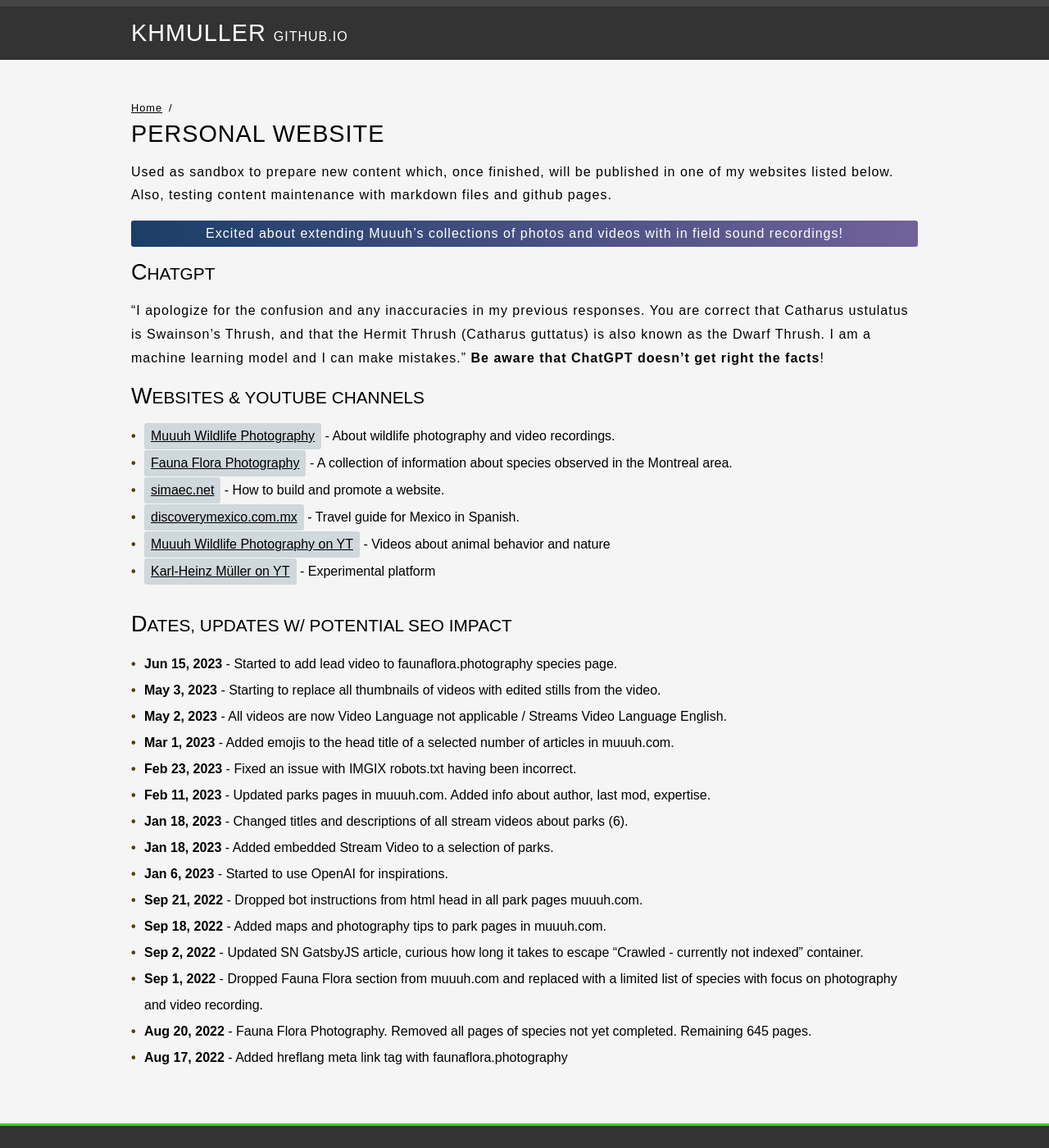
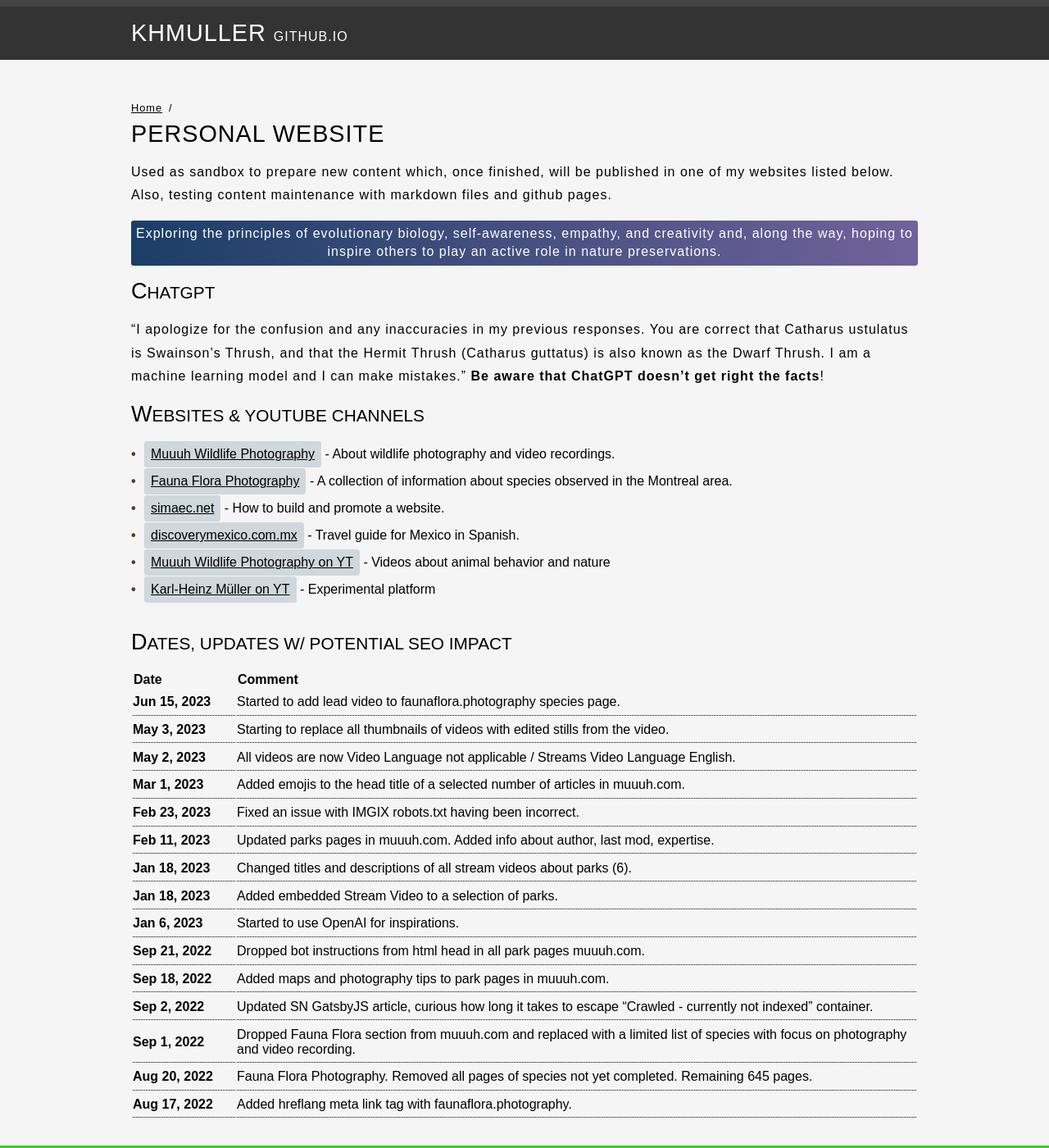
Before and after one commit to KHMuller/khmuller.github.io, a Jekyll site: the page built from index.md, in a window 1280 px wide and 1400 px high. Shown: the whole window at 82% size. Built offline with Jekyll 4.4.1, drawn with Linux system fonts in a browser that asks for light colours.

Commit message:
Updated Homepage

```diff
--- a/index.md
+++ b/index.md
@@ -10,7 +10,7 @@ canonical: https://khmuller.github.io
 Used as sandbox to prepare new content which, once finished, will be published in one of my websites listed below. Also, testing content maintenance with markdown files and github pages.
 
 {: .enhanced}
-Excited about extending Muuuh's collections of photos and videos with in field sound recordings!
+Exploring the principles of evolutionary biology, self-awareness, empathy, and creativity and, along the way, hoping to inspire others to play an active role in nature preservations.
 
 ## ChatGPT
 
@@ -27,18 +27,20 @@ Excited about extending Muuuh's collections of photos and videos with in field s
 
 ## Dates, Updates w/ Potential SEO Impact
 
-- **Jun 15, 2023** - Started to add lead video to faunaflora.photography species page.
-- **May  3, 2023** - Starting to replace all thumbnails of videos with edited stills from the video.
-- **May  2, 2023** - All videos are now Video Language not applicable / Streams Video Language English.
-- **Mar  1, 2023** - Added emojis to the head title of a selected number of articles in muuuh.com.
-- **Feb 23, 2023** - Fixed an issue with IMGIX robots.txt having been incorrect.
-- **Feb 11, 2023** - Updated parks pages in muuuh.com. Added info about author, last mod, expertise.
-- **Jan 18, 2023** - Changed titles and descriptions of all stream videos about parks (6).
-- **Jan 18, 2023** - Added embedded Stream Video to a selection of parks.
-- **Jan  6, 2023** - Started to use OpenAI for inspirations.
-- **Sep 21, 2022** - Dropped bot instructions from html head in all park pages muuuh.com.
-- **Sep 18, 2022** - Added maps and photography tips to park pages in muuuh.com.
-- **Sep  2, 2022** - Updated SN GatsbyJS article, curious how long it takes to escape "Crawled - currently not indexed" container.
-- **Sep  1, 2022** - Dropped Fauna Flora section from muuuh.com and replaced with a limited list of species with focus on photography and video recording.
-- **Aug 20, 2022** - Fauna Flora Photography. Removed all pages of species not yet completed. Remaining 645 pages.
-- **Aug 17, 2022** - Added hreflang meta link tag with faunaflora.photography
+|Date|Comment|
+|:---|:---|
+|**Jun 15, 2023**|Started to add lead video to faunaflora.photography species page.|
+|**May  3, 2023**|Starting to replace all thumbnails of videos with edited stills from the video.|
+|**May  2, 2023**|All videos are now Video Language not applicable / Streams Video Language English.|
+|**Mar  1, 2023**|Added emojis to the head title of a selected number of articles in muuuh.com.|
+|**Feb 23, 2023**|Fixed an issue with IMGIX robots.txt having been incorrect.|
+|**Feb 11, 2023**|Updated parks pages in muuuh.com. Added info about author, last mod, expertise.|
+|**Jan 18, 2023**|Changed titles and descriptions of all stream videos about parks (6).|
+|**Jan 18, 2023**|Added embedded Stream Video to a selection of parks.|
+|**Jan  6, 2023**|Started to use OpenAI for inspirations.|
+|**Sep 21, 2022**|Dropped bot instructions from html head in all park pages muuuh.com.|
+|**Sep 18, 2022**|Added maps and photography tips to park pages in muuuh.com.|
+|**Sep  2, 2022**|Updated SN GatsbyJS article, curious how long it takes to escape "Crawled - currently not indexed" container.|
+|**Sep  1, 2022**|Dropped Fauna Flora section from muuuh.com and replaced with a limited list of species with focus on photography and video recording.|
+|**Aug 20, 2022**|Fauna Flora Photography. Removed all pages of species not yet completed. Remaining 645 pages.|
+|**Aug 17, 2022**|Added hreflang meta link tag with faunaflora.photography.|
```
